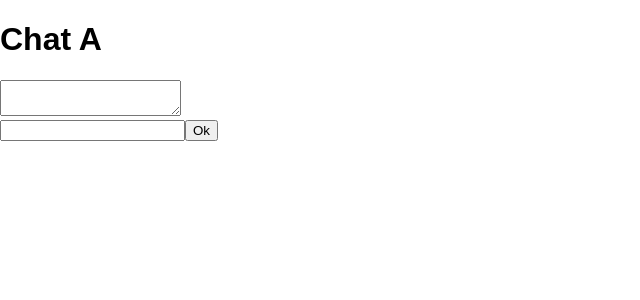
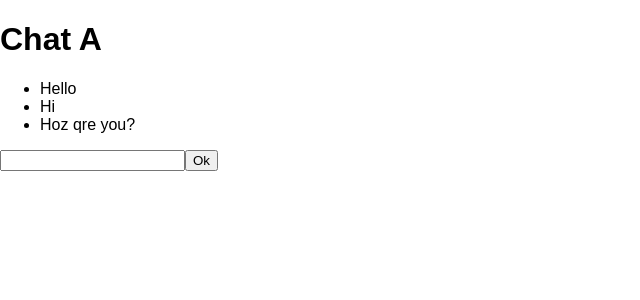
Before and after one commit to Kporal/chatroom, a React (Create React App) app: page / in a window 1280 px wide. Shown: the top 300 px of the page, without its empty margins (0-640 px from the left). Built offline with nearby package versions, Linux system fonts and the light colour scheme.

Commit message:
create a message list in the app state and list them in the chat component

```diff
--- a/src/App.js
+++ b/src/App.js
@@ -3,10 +3,22 @@ import Chat from './Chat';
 import './App.css';
 
 class App extends Component {
+  constructor(props) {
+    super(props);
+    // set the initial state
+    this.state = {
+      messages: [
+        { time: new Date(2016,10,10).getTime(), value: "Hello"},
+        { time: new Date(2016,10,11).getTime(), value: "Hi"},
+        { time: new Date(2016,10,12).getTime(), value: "Hoz qre you?"},
+      ]
+    };
+  }
+
   render() {
     return (
       <div>
-        <Chat title="Chat A" />
+        <Chat title="Chat A" messages={this.state.messages} />
       </div>
     );
   }
--- a/src/Chat.js
+++ b/src/Chat.js
@@ -1,11 +1,20 @@
 import React, { Component } from 'react';
 
 class Chat extends Component {
+  constructor(props) {
+    super(props);
+  }
+
   render() {
+
+    const messageList = this.props.messages.map(msg =>
+      <li key={msg.time.toString()}>{msg.value}</li>
+    );
+
     return (
       <div>
         <h1>{this.props.title}</h1>
-        <textarea></textarea>
+        <ul>{messageList}</ul>
         <form>
           <input type="text" name="entry" />
           <button>Ok</button>
```
